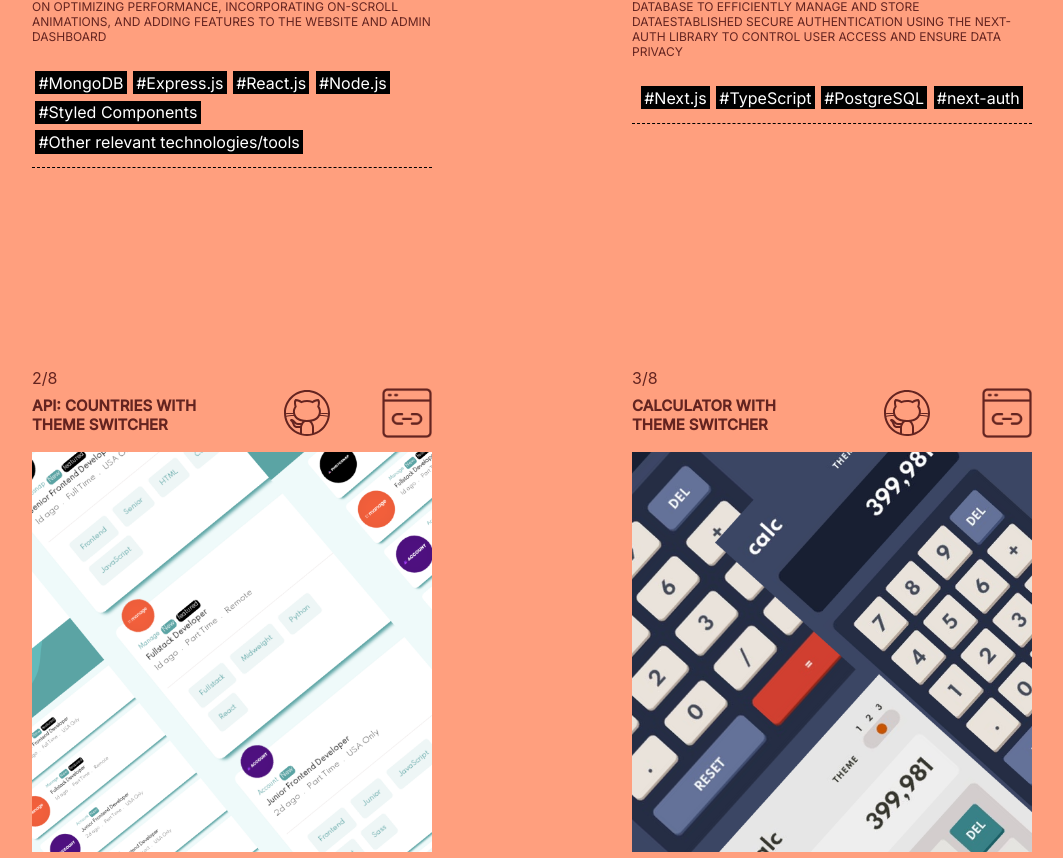
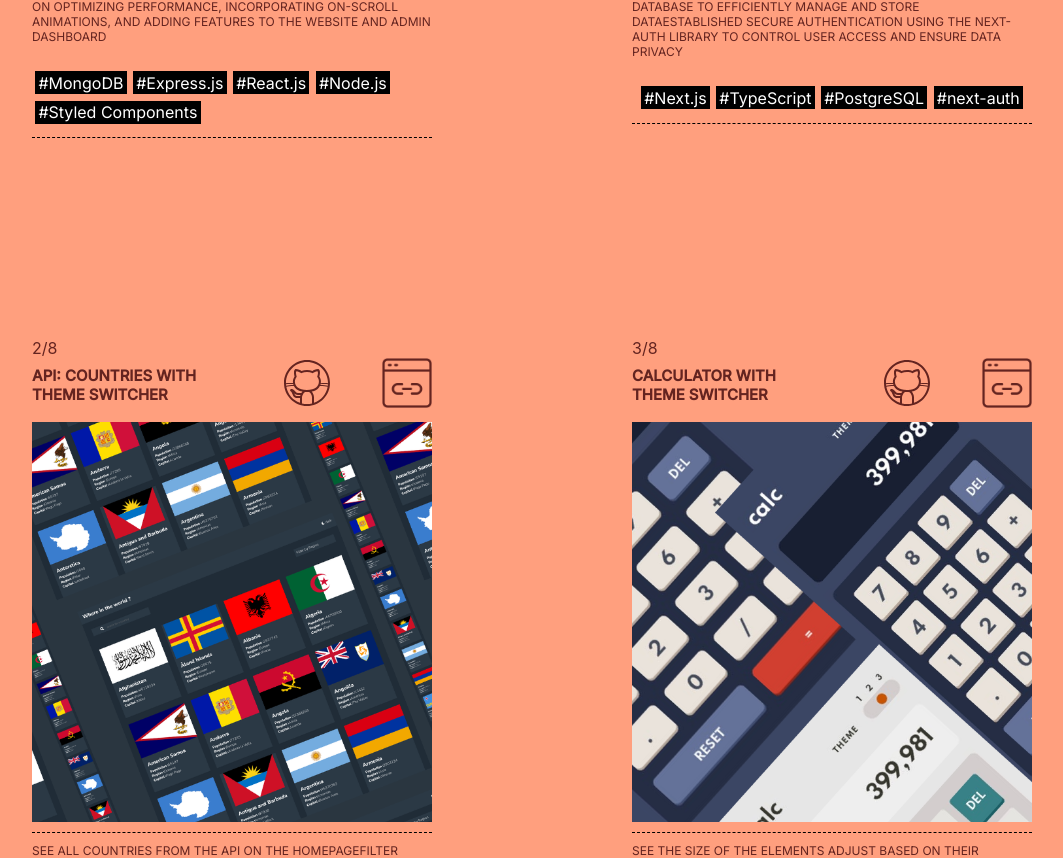
Before and after one commit to ibtihelbs/personalportfolio, a React (Create React App) app: page /Work in a window 1280 px wide. Shown: the part 1097-1955 px from the top of the page, without its empty margins (108-1171 px from the left). Built offline with nearby package versions, Linux system fonts and the light colour scheme.

Commit message:
add dashbord

```diff
--- a/public/index.html
+++ b/public/index.html
@@ -24,7 +24,7 @@
       work correctly both with client-side routing and a non-root public URL.
       Learn how to configure a non-root public URL by running `npm run build`.
     -->
-    <title>React App</title>
+    <title>Ibtihel ben salah - portfolio</title>
   </head>
   <body>
     <noscript>You need to enable JavaScript to run this app.</noscript>
--- a/src/Data/Data.json
+++ b/src/Data/Data.json
@@ -12,8 +12,7 @@
       "Express.js",
       "React.js",
       "Node.js",
-      "Styled Components",
-      "Other relevant technologies/tools"
+      "Styled Components"
     ],
 
     "technologiesUsed": [
@@ -62,7 +61,7 @@
       "CSS grid",
       "API"
     ],
-    "src": "images/portfolio/8.png",
+    "src": "images/portfolio/3.png",
     "live": "https://ibtihelbs.github.io/rest_api_country/",
     "code": "https://reactapicountries.vercel.app/",
     "state": "done"
```
Also changed, not shown: public/images/portfolio/7.png.
